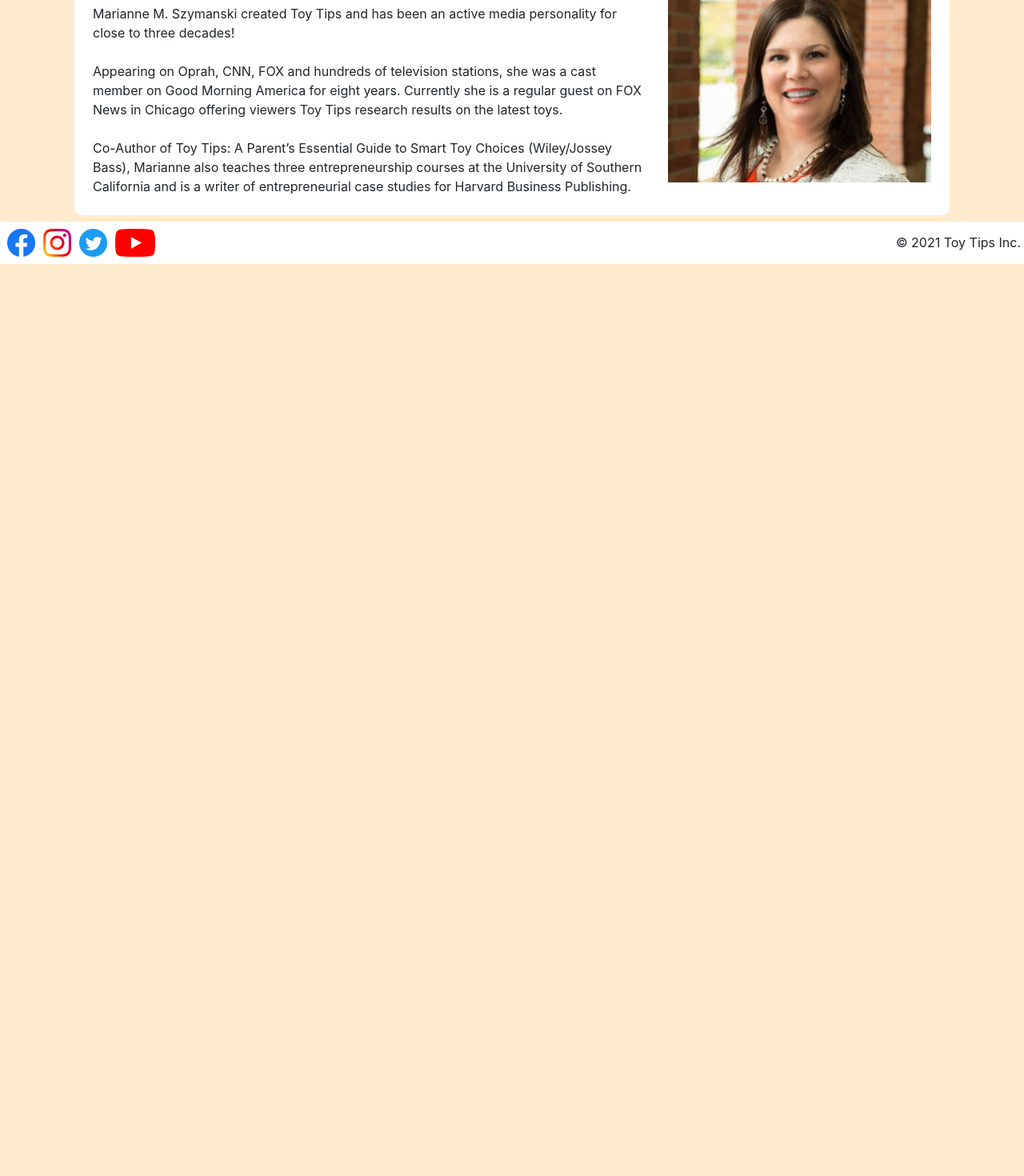
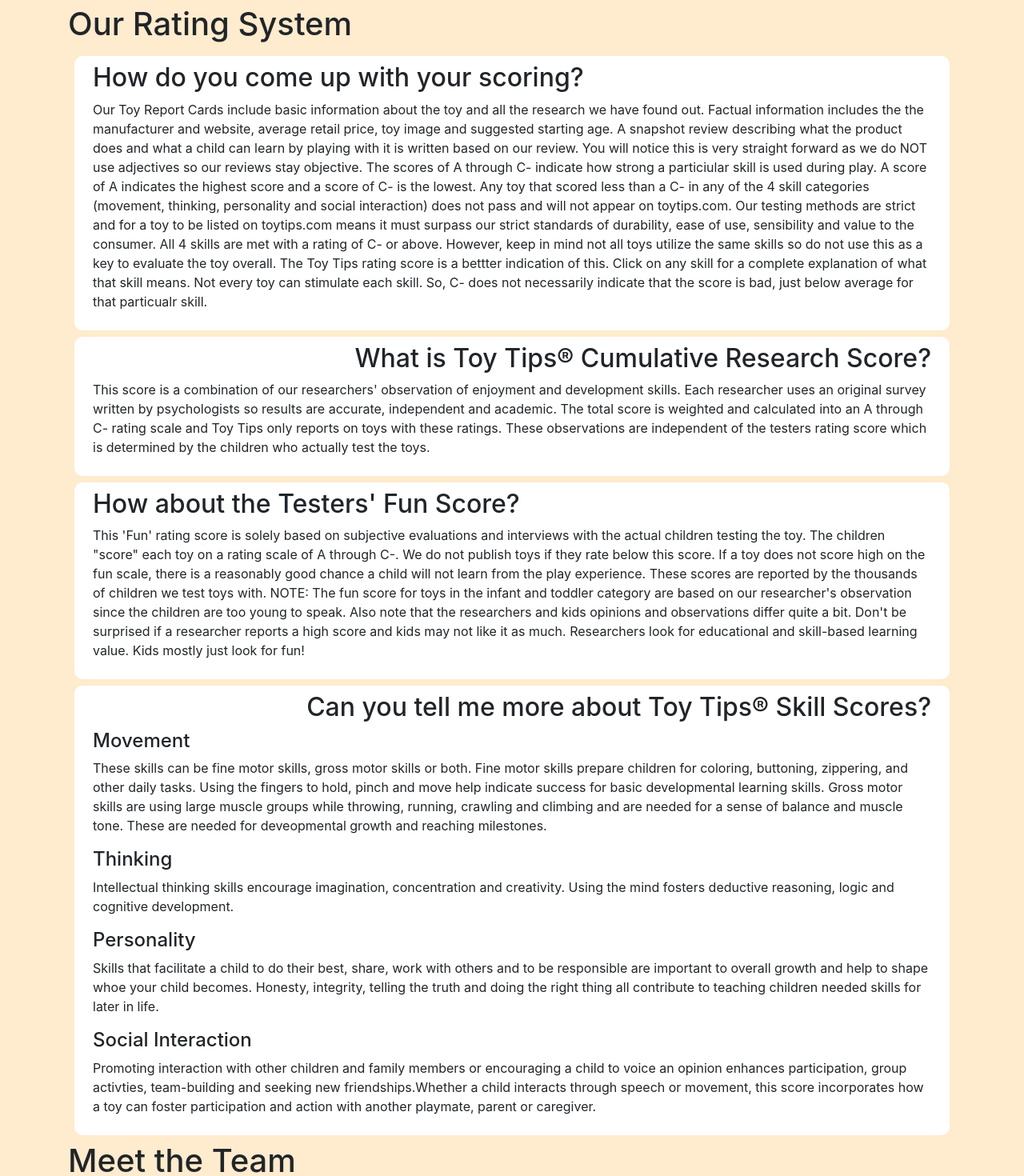
Before and after one commit to abautista3712/toy_tips, a React (Create React App) app: page /about in a window 1280 px wide. Shown: the part 880-2350 px from the top of the page at 80% size. Before the commit the page ends 1210 px from the top, so only its background shows below. Built offline with nearby package versions, Linux system fonts and the light colour scheme.

Commit message:
Added section on scoring on About page. Added section titles.

```diff
--- a/src/pages/About.js
+++ b/src/pages/About.js
@@ -4,8 +4,14 @@ import { Container, Row, Col } from "react-bootstrap";
 const About = (props) => {
   return (
     <div>
-      {/* About Toy Tips */}
       <Container>
+        {/* ---FAQs--- */}
+        <Row>
+          <Col>
+            <h1>FAQs</h1>
+          </Col>
+        </Row>
+        {/* FAQ: About Toy Tips */}
         <Row className="m-2 p-2 card_Row">
           <Col
             xs={6}
@@ -41,7 +47,7 @@ const About = (props) => {
             </p>
           </Col>
         </Row>
-        {/* ---About Our Research--- */}
+        {/* FAQ: About Our Research*/}
         <Row className="m-2 p-2 card_Row">
           <Col>
             <h2>Can you tell me more about the research process?</h2>
@@ -56,7 +62,7 @@ const About = (props) => {
             </p>
           </Col>
         </Row>
-        {/* ---About How to Submit Product for Review--- */}
+        {/* FAQ: About How to Submit Product for Review*/}
         {/* <Row className="m-2 p-2 card_Row">
           <Col>
             <h2 style={{ textAlign: "right" }}>
@@ -72,7 +78,7 @@ const About = (props) => {
             </p>
           </Col>
         </Row> */}
-        {/* ---About Tested Toys--- */}
+        {/* FAQ: About Tested Toys*/}
         <Row className="m-2 p-2 card_Row">
           <Col>
             <h2 style={{ textAlign: "right" }}>
@@ -85,6 +91,130 @@ const About = (props) => {
               service 32 groups. It is our way to assist those who need the toys
               more than us and make their playtime a little brighter.
             </p>
+          </Col>
+        </Row>
+        {/* ---Rating System--- */}
+        <Row>
+          <Col>
+            <h1>Our Rating System</h1>
+          </Col>
+        </Row>
+        {/* Rating System: What Our Scores Mean*/}
+        <Row className="m-2 p-2 card_Row">
+          <Col>
+            <h2>How do you come up with your scoring?</h2>
+            <p>
+              Our Toy Report Cards include basic information about the toy and
+              all the research we have found out. Factual information includes
+              the the manufacturer and website, average retail price, toy image
+              and suggested starting age. A snapshot review describing what the
+              product does and what a child can learn by playing with it is
+              written based on our review. You will notice this is very straight
+              forward as we do NOT use adjectives so our reviews stay objective.
+              The scores of A through C- indicate how strong a particiular skill
+              is used during play. A score of A indicates the highest score and
+              a score of C- is the lowest. Any toy that scored less than a C- in
+              any of the 4 skill categories (movement, thinking, personality and
+              social interaction) does not pass and will not appear on
+              toytips.com. Our testing methods are strict and for a toy to be
+              listed on toytips.com means it must surpass our strict standards
+              of durability, ease of use, sensibility and value to the consumer.
+              All 4 skills are met with a rating of C- or above. However, keep
+              in mind not all toys utilize the same skills so do not use this as
+              a key to evaluate the toy overall. The Toy Tips rating score is a
+              bettter indication of this. Click on any skill for a complete
+              explanation of what that skill means. Not every toy can stimulate
+              each skill. So, C- does not necessarily indicate that the score is
+              bad, just below average for that particualr skill.
+            </p>
+          </Col>
+        </Row>
+        {/* Rating System: Cumulative Research Score*/}
+        <Row className="m-2 p-2 card_Row">
+          <Col>
+            <h2 style={{ textAlign: "right" }}>
+              What is Toy Tips® Cumulative Research Score?
+            </h2>
+            <p>
+              This score is a combination of our researchers' observation of
+              enjoyment and development skills. Each researcher uses an original
+              survey written by psychologists so results are accurate,
+              independent and academic. The total score is weighted and
+              calculated into an A through C- rating scale and Toy Tips only
+              reports on toys with these ratings. These observations are
+              independent of the testers rating score which is determined by the
+              children who actually test the toys.
+            </p>
+          </Col>
+        </Row>
+        {/* Rating System: Testers' 'Fun' Score*/}
+        <Row className="m-2 p-2 card_Row">
+          <Col>
+            <h2>How about the Testers' Fun Score?</h2>
+            <p>
+              This 'Fun' rating score is solely based on subjective evaluations
+              and interviews with the actual children testing the toy. The
+              children "score" each toy on a rating scale of A through C-. We do
+              not publish toys if they rate below this score. If a toy does not
+              score high on the fun scale, there is a reasonably good chance a
+              child will not learn from the play experience. These scores are
+              reported by the thousands of children we test toys with. NOTE: The
+              fun score for toys in the infant and toddler category are based on
+              our researcher's observation since the children are too young to
+              speak. Also note that the researchers and kids opinions and
+              observations differ quite a bit. Don't be surprised if a
+              researcher reports a high score and kids may not like it as much.
+              Researchers look for educational and skill-based learning value.
+              Kids mostly just look for fun!
+            </p>
+          </Col>
+        </Row>
+        {/* Rating System: Skill Scores*/}
+        <Row className="m-2 p-2 card_Row">
+          <Col>
+            <h2 style={{ textAlign: "right" }}>
+              Can you tell me more about Toy Tips® Skill Scores?
+            </h2>
+            <h4>Movement</h4>
+            <p>
+              These skills can be fine motor skills, gross motor skills or both.
+              Fine motor skills prepare children for coloring, buttoning,
+              zippering, and other daily tasks. Using the fingers to hold, pinch
+              and move help indicate success for basic developmental learning
+              skills. Gross motor skills are using large muscle groups while
+              throwing, running, crawling and climbing and are needed for a
+              sense of balance and muscle tone. These are needed for
+              deveopmental growth and reaching milestones.
+            </p>
+            <h4>Thinking</h4>
+            <p>
+              Intellectual thinking skills encourage imagination, concentration
+              and creativity. Using the mind fosters deductive reasoning, logic
+              and cognitive development.
+            </p>
+            <h4>Personality</h4>
+            <p>
+              Skills that facilitate a child to do their best, share, work with
+              others and to be responsible are important to overall growth and
+              help to shape whoe your child becomes. Honesty, integrity, telling
+              the truth and doing the right thing all contribute to teaching
+              children needed skills for later in life.
+            </p>
+            <h4>Social Interaction</h4>
+            <p>
+              Promoting interaction with other children and family members or
+              encouraging a child to voice an opinion enhances participation,
+              group activties, team-building and seeking new friendships.Whether
+              a child interacts through speech or movement, this score
+              incorporates how a toy can foster participation and action with
+              another playmate, parent or caregiver.
+            </p>
+          </Col>
+        </Row>
+        {/* ---Meet the Team--- */}
+        <Row>
+          <Col>
+            <h1>Meet the Team</h1>
           </Col>
         </Row>
         {/* ---About Our Founder--- */}
```
